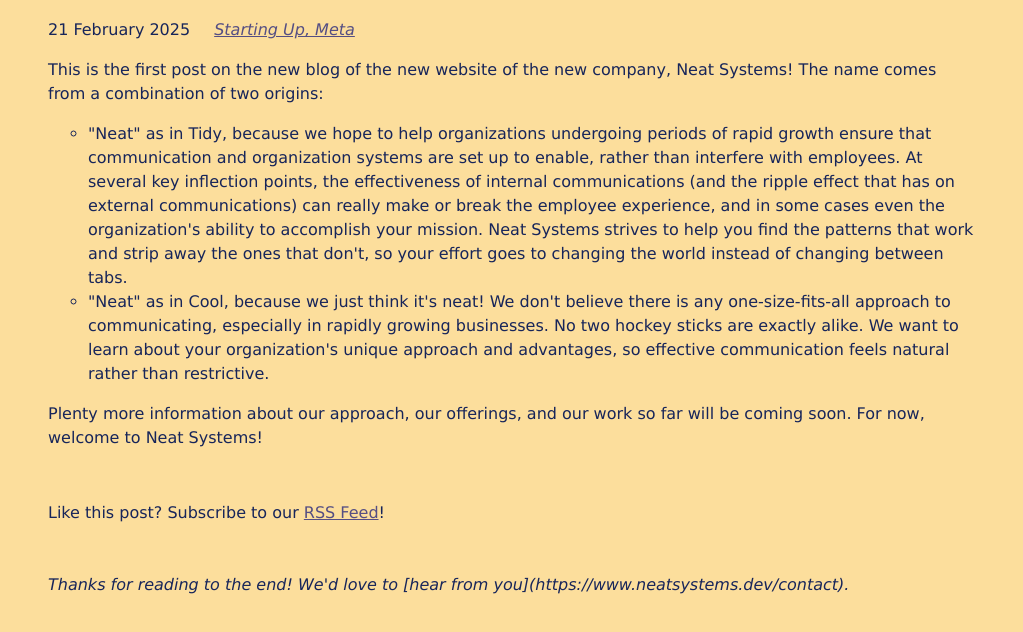
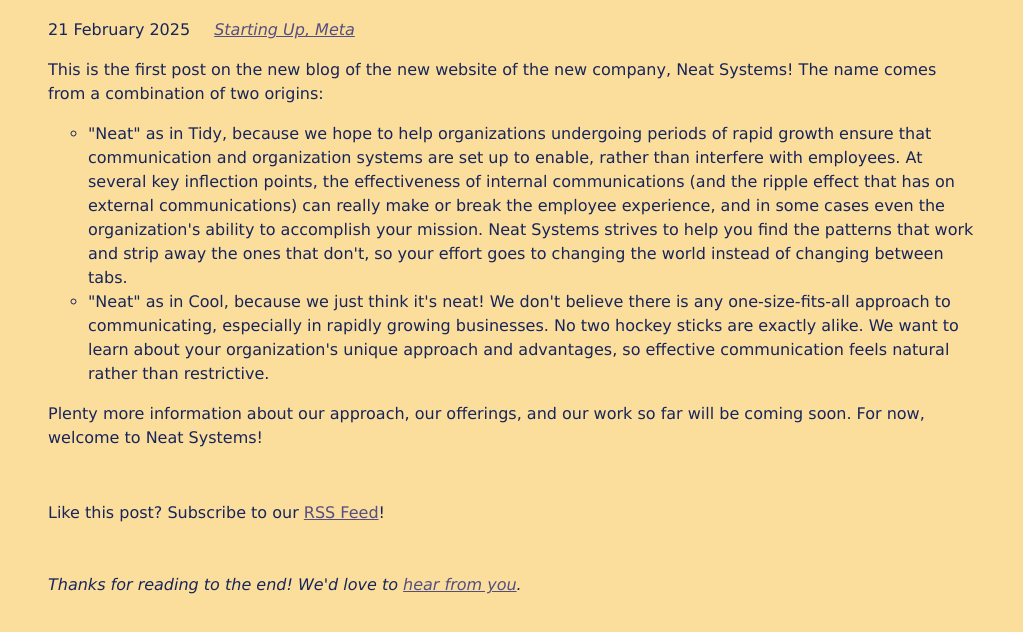
Before and after one commit to Neat-Systems/Neat-Systems.github.io, an Eleventy site: page content/blog/firstpost.md in a window 1280 px wide. Shown: the part 116-748 px from the top of the page, without its empty margins (128-1151 px from the left). Built offline with nearby package versions, Linux system fonts and the light colour scheme; Eleventy itself is replaced by a stand-in of ours; files that its build step writes are made by us from their sources; what @zachleat/heading-anchors, zod-validation-error would draw is missing.

Commit message:
Protip: Links work better when you write them in the correct language

```diff
--- a/_includes/layouts/base.njk
+++ b/_includes/layouts/base.njk
@@ -61,7 +61,7 @@
 		</main>
 
 		<footer>
-			<p> <em> Thanks for reading to the end! We'd love to [hear from you](https://www.neatsystems.dev/contact). </em> </p>
+			<p> <em> Thanks for reading to the end! We'd love to <a href="/contact/">hear from you</a>. </em> </p>
 		</footer>
 
 		<!-- This page `{{ page.url }}` was built on {% currentBuildDate %} -->
```
Also changed, not shown: 404.html (+2 -2 lines), about/index.html, blog/firstpost/index.html, blog/index.html, contact/index.html, index.html, links/index.html, plans/index.html, tags/index.html, tags/meta/index.html, tags/starting-up/index.html, 1 other file.
